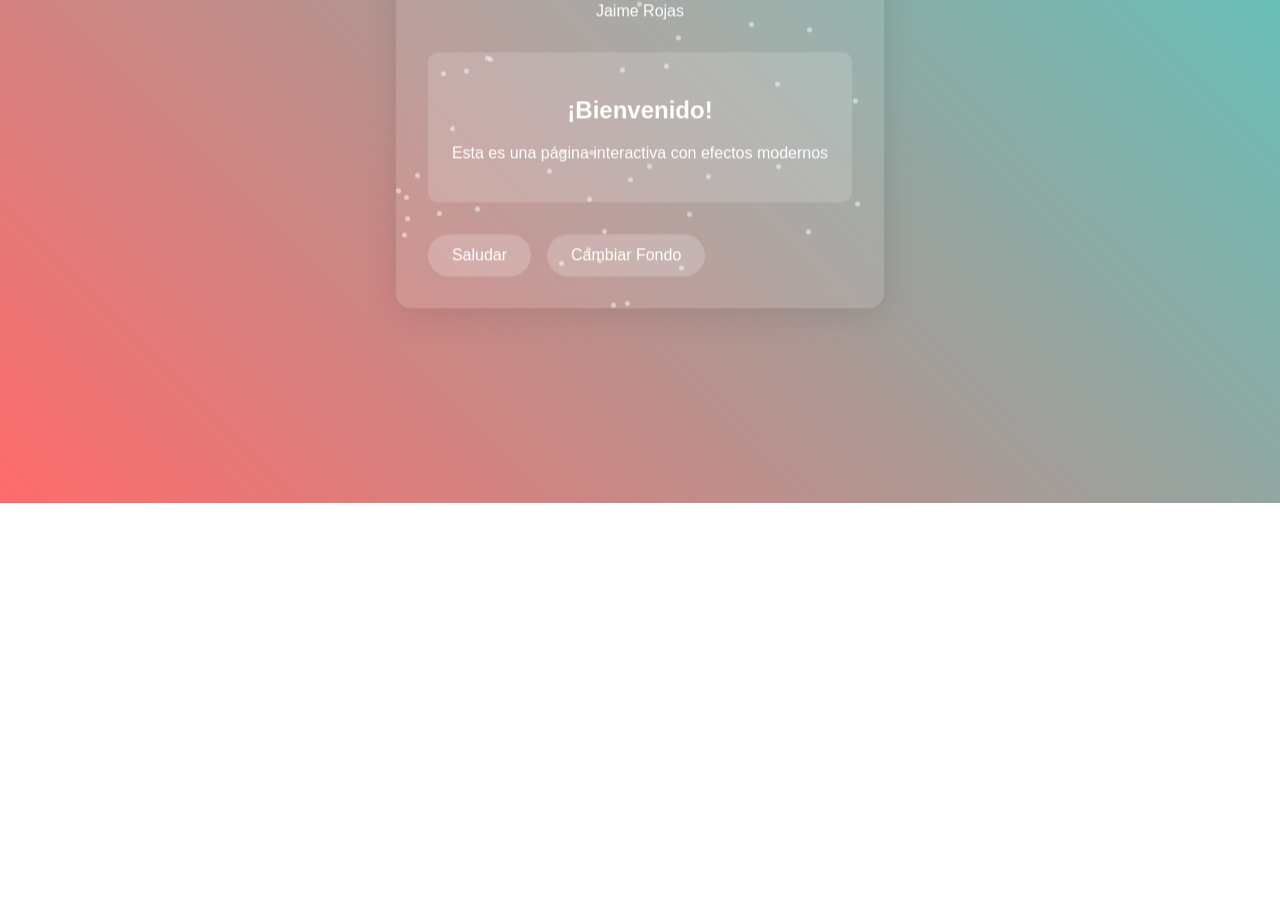
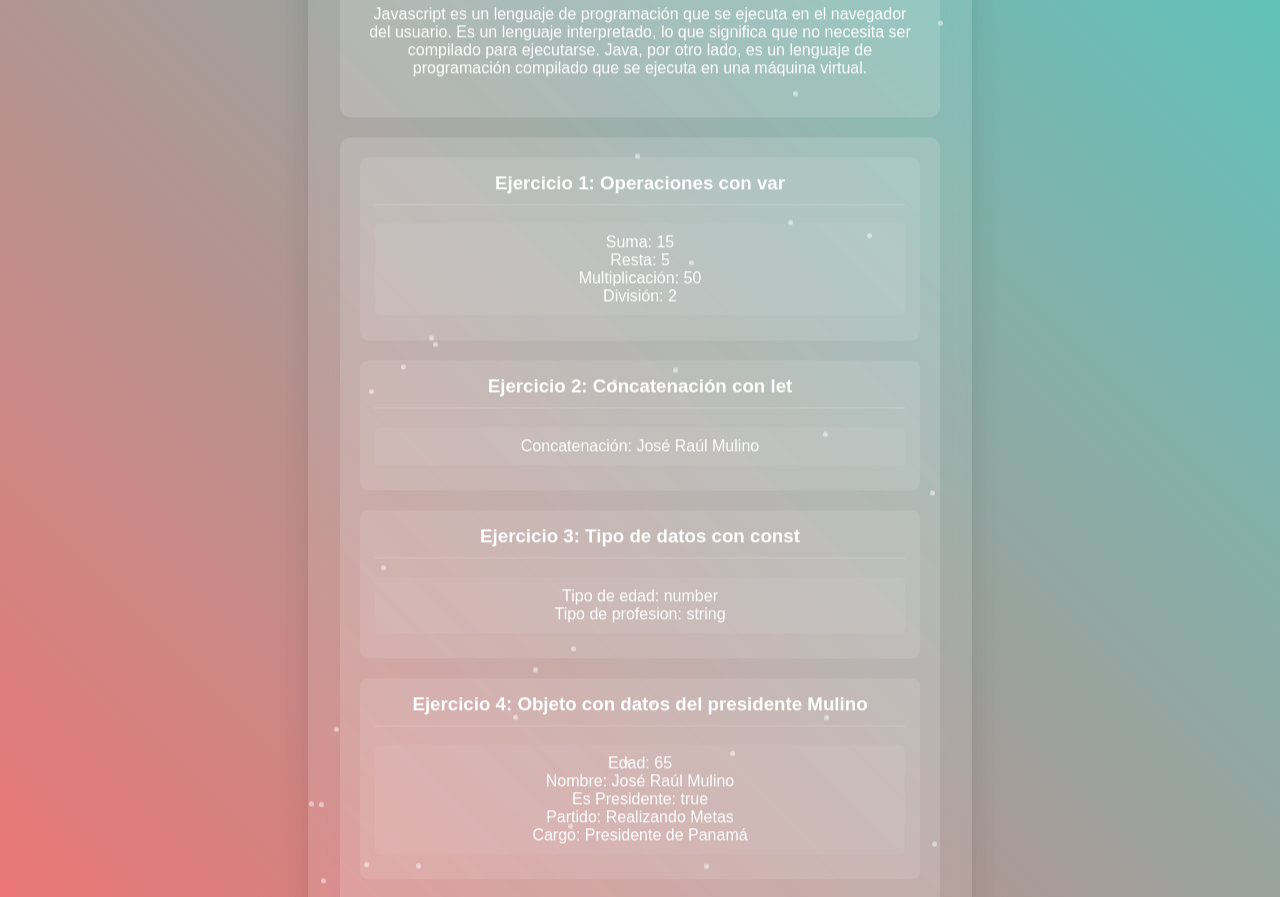
Before and after one commit to jramsy01/rojas-jaime, a plain HTML site: page Laboratorio #2/lab2.html in a window 1280 px wide. Shown: the part 297-1194 px from the top of the page. Before the commit the page ends 800 px from the top, so only its background shows below. Drawn offline with Linux system fonts and the light colour scheme.

Commit message:
arreglos

```diff
--- a/Laboratorio #2/lab2.html
+++ b/Laboratorio #2/lab2.html
@@ -5,6 +5,33 @@
     <meta name="viewport" content="width=device-width, initial-scale=1.0">
     <link rel="stylesheet" href="style.css">
     <title>Laboratorio #2</title>
+    <style>
+        .resultados {
+            background: rgba(255, 255, 255, 0.15);
+            padding: 20px;
+            border-radius: 10px;
+            margin-top: 20px;
+            color: white;
+        }
+        .ejercicio {
+            margin-bottom: 20px;
+            padding: 15px;
+            background: rgba(255, 255, 255, 0.1);
+            border-radius: 8px;
+        }
+        .ejercicio h3 {
+            margin-top: 0;
+            color: #fff;
+            border-bottom: 1px solid rgba(255, 255, 255, 0.2);
+            padding-bottom: 10px;
+        }
+        .resultado {
+            margin: 10px 0;
+            padding: 10px;
+            background: rgba(255, 255, 255, 0.05);
+            border-radius: 5px;
+        }
+    </style>
 </head>
 <body>
     <div class="container floating">
@@ -12,8 +39,40 @@
         <p>Jaime Rojas</p>
 
         <div class="card">
-            <h2>¡Bienvenido!</h2>
-            <p>Esta es una página interactiva con efectos modernos</p>
+            <h2>¿Qué es Javascript y en qué se asemeja a Java?</h2>
+            <p>Javascript es un lenguaje de programación que se ejecuta en el navegador del usuario. Es un lenguaje interpretado, lo que significa que no necesita ser compilado para ejecutarse. Java, por otro lado, es un lenguaje de programación compilado que se ejecuta en una máquina virtual.</p>
+        </div>
+
+        <div class="resultados">
+            <!-- Ejercicio 1 -->
+            <div class="ejercicio" id="ejercicio1">
+                <h3>Ejercicio 1: Operaciones con var</h3>
+                <div class="resultado" id="resultado1"></div>
+            </div>
+
+            <!-- Ejercicio 2 -->
+            <div class="ejercicio" id="ejercicio2">
+                <h3>Ejercicio 2: Concatenación con let</h3>
+                <div class="resultado" id="resultado2"></div>
+            </div>
+
+            <!-- Ejercicio 3 -->
+            <div class="ejercicio" id="ejercicio3">
+                <h3>Ejercicio 3: Tipo de datos con const</h3>
+                <div class="resultado" id="resultado3"></div>
+            </div>
+
+            <!-- Ejercicio 4 -->
+            <div class="ejercicio" id="ejercicio4">
+                <h3>Ejercicio 4: Objeto con datos del presidente Mulino</h3>
+                <div class="resultado" id="resultado4"></div>
+            </div>
+
+            <!-- Ejercicio 5 -->
+            <div class="ejercicio" id="ejercicio5">
+                <h3>Ejercicio 5: Función contar vocales</h3>
+                <div class="resultado" id="resultado5"></div>
+            </div>
         </div>
 
         <div class="buttons">
@@ -23,6 +82,59 @@
     </div>
 
     <script>
+        // Ejercicio 1: Operaciones con var
+        var numero1 = 10;
+        var numero2 = 5;
+        document.getElementById('resultado1').innerHTML = `
+            Suma: ${numero1 + numero2}<br>
+            Resta: ${numero1 - numero2}<br>
+            Multiplicación: ${numero1 * numero2}<br>
+            División: ${numero1 / numero2}
+        `;
+
+        // Ejercicio 2: Concatenación con let
+        let nombre = "José Raúl";
+        let apellido = "Mulino";
+        document.getElementById('resultado2').innerHTML = `Concatenación: ${nombre} ${apellido}`;
+
+        // Ejercicio 3: Tipo de datos con const
+        const edad = 65;
+        const profesion = "Abogado";
+        document.getElementById('resultado3').innerHTML = `
+            Tipo de edad: ${typeof edad}<br>
+            Tipo de profesion: ${typeof profesion}
+        `;
+
+        // Ejercicio 4: Objeto con datos del presidente Mulino
+        const presidente = {
+            edad: 65,
+            nombre: "José Raúl Mulino",
+            esPresidente: true,
+            datosAdicionales: {
+                partido: "Realizando Metas",
+                cargo: "Presidente de Panamá"
+            }
+        };
+        document.getElementById('resultado4').innerHTML = `
+            Edad: ${presidente.edad}<br>
+            Nombre: ${presidente.nombre}<br>
+            Es Presidente: ${presidente.esPresidente}<br>
+            Partido: ${presidente.datosAdicionales.partido}<br>
+            Cargo: ${presidente.datosAdicionales.cargo}
+        `;
+
+        // Ejercicio 5: Función contar vocales
+        function contarVocales(texto) {
+            const vocales = texto.match(/[aeiouáéíóú]/gi);
+            return vocales ? vocales.length : 0;
+        }
+
+        const ejemplo = "Desarrollador";
+        document.getElementById('resultado5').innerHTML = `
+            Número de vocales en "${ejemplo}": ${contarVocales(ejemplo)}<br>
+            Número de vocales en "Mulino": ${contarVocales("Mulino")}
+        `;
+
         // Efecto de partículas en el fondo
         document.addEventListener('DOMContentLoaded', () => {
             const container = document.querySelector('.container');
--- a/Laboratorio #2/style.css
+++ b/Laboratorio #2/style.css
@@ -71,3 +71,28 @@
         .floating {
             animation: float 3s ease-in-out infinite;
         }
+        .resultados {
+            background: rgba(255, 255, 255, 0.15);
+            padding: 20px;
+            border-radius: 10px;
+            margin-top: 20px;
+            color: white;
+        }
+        .ejercicio {
+            margin-bottom: 20px;
+            padding: 15px;
+            background: rgba(255, 255, 255, 0.1);
+            border-radius: 8px;
+        }
+        .ejercicio h3 {
+            margin-top: 0;
+            color: #fff;
+            border-bottom: 1px solid rgba(255, 255, 255, 0.2);
+            padding-bottom: 10px;
+        }
+        .resultado {
+            margin: 10px 0;
+            padding: 10px;
+            background: rgba(255, 255, 255, 0.05);
+            border-radius: 5px;
+        }
```
